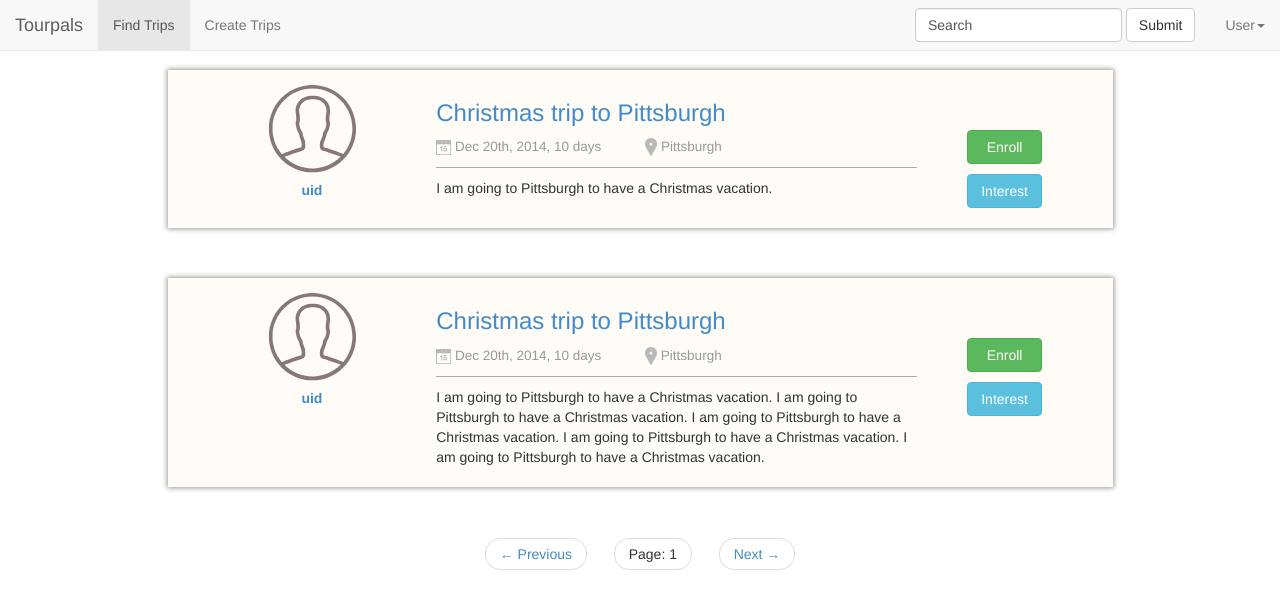
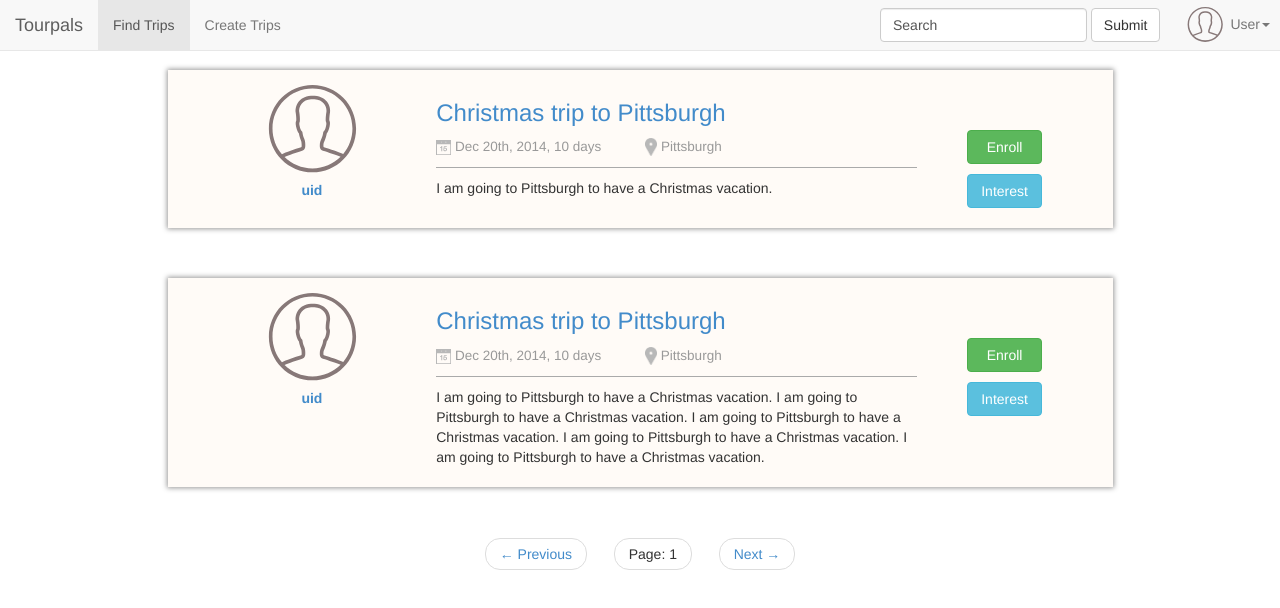
Before and after one commit to wanpiqiao/Tourpals, a plain HTML site: page list.html in a window 1280 px wide. Drawn offline with Linux system fonts and the light colour scheme.

Commit message:
add little photo on the upper right

```diff
--- a/list.html
+++ b/list.html
@@ -45,7 +45,7 @@
             </div> <button type="submit" class="btn btn-default">Submit</button>
           </form>
              <li class="dropdown">
-               <a href="#" class="dropdown-toggle" data-toggle="dropdown">User<strong class="caret"></strong></a>
+               <a href="#" style="padding:5px 10px 0 10px;" class="dropdown-toggle" data-toggle="dropdown"><img style="margin-right: 5px" alt="photo" width="40" src="images/Face.svg" /><span>User</span><strong class="caret"></strong></a>
               <ul class="dropdown-menu">
                 <li>
                   <a href="personal.html">Personal Information</a>
```
